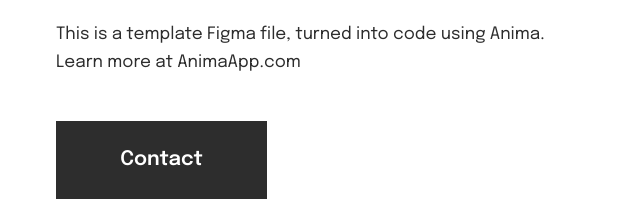
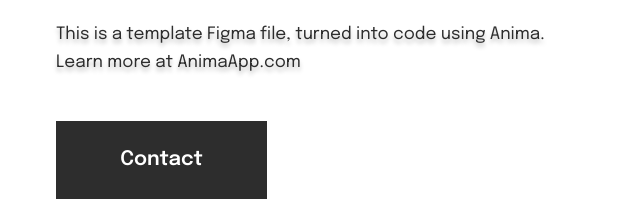
Before and after one commit to ntasha-tashi/mock-exam-june, a plain HTML site: page index.html in a window 1280 px wide. Shown: the part 282-506 px from the top of the page, 0-640 px from the left. Drawn offline with Linux system fonts and the light colour scheme.

Commit message:
added shadow now done

```diff
--- a/css/style.css
+++ b/css/style.css
@@ -73,7 +73,6 @@
     font-size: 20px;
     font-weight: 600;
 }
-
 .paragraph {
     display: flex;
     flex-direction: column;
@@ -82,6 +81,7 @@
     font-size: 17px;
     font-weight: 400;
     line-height: 28px;
+    text-shadow: 0px 4px 4px rgba(0, 0, 0, 0.25) ;
 }
 .button {
     display: flex;
```
